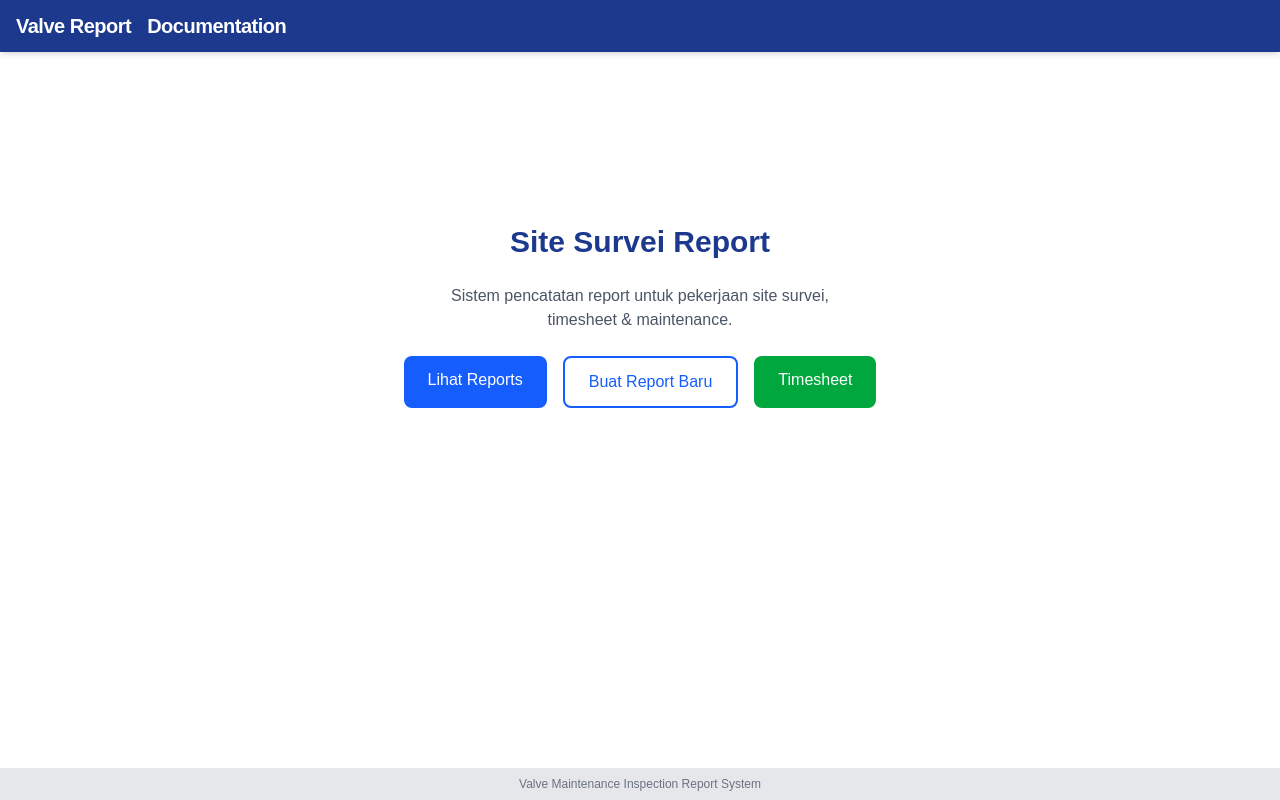
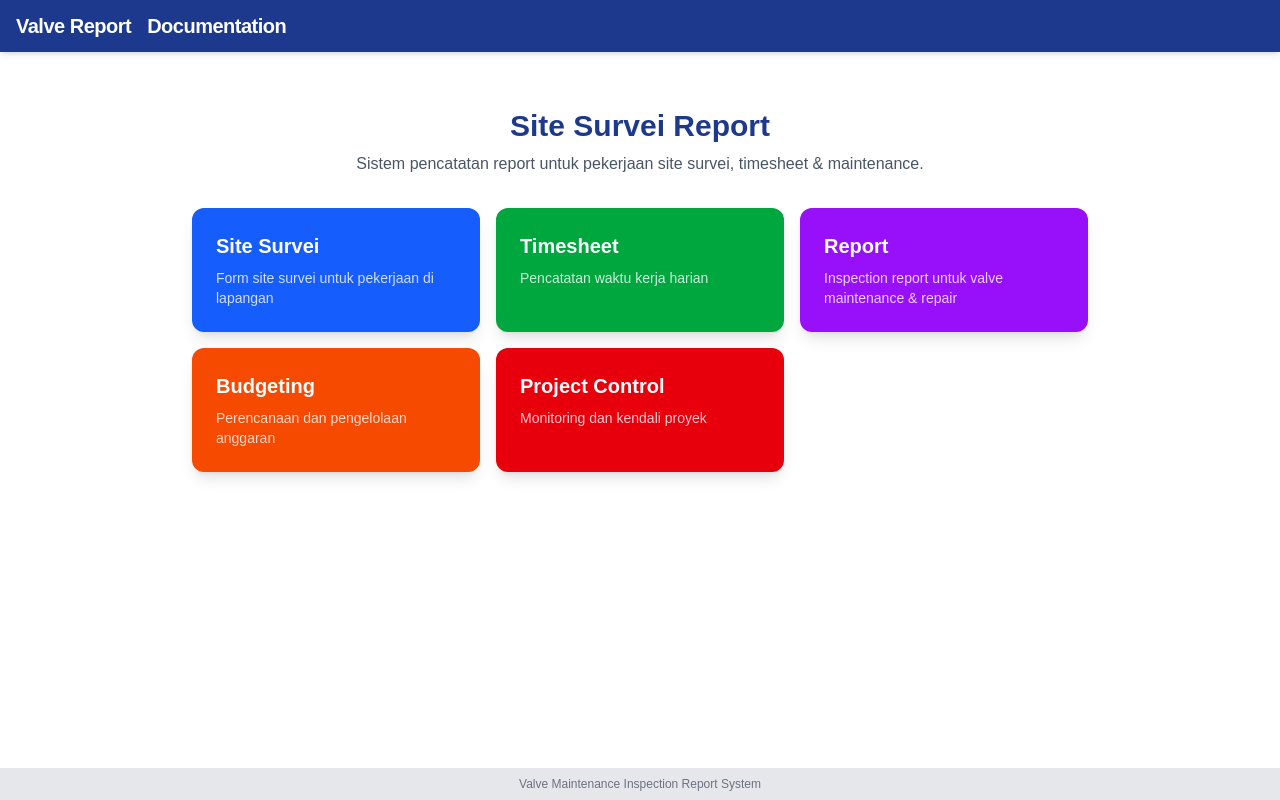
Before and after one commit to iksanfn1094/valve-report, a Next.js app: page / in a window 1280 px wide. Built offline with nearby package versions, Linux system fonts and the light colour scheme.

Commit message:
feat: Homepage dashboard dengan 5 menu - Site Survei, Timesheet, Report, Budgeting, Project Control

```diff
--- /dev/null
+++ b/app/budgeting/page.tsx
@@ -0,0 +1,12 @@
+'use client'
+
+export default function BudgetingPage() {
+  return (
+    <div className="space-y-6">
+      <div className="bg-white rounded-lg shadow border p-4">
+        <h2 className="text-lg font-bold text-gray-800 mb-3">Budgeting</h2>
+        <p className="text-sm text-gray-500">Form budgeting akan tersedia di sini.</p>
+      </div>
+    </div>
+  )
+}
--- a/app/page.tsx
+++ b/app/page.tsx
@@ -1,31 +1,58 @@
 import Link from "next/link";
+
+const menus = [
+  {
+    title: "Site Survei",
+    desc: "Form site survei untuk pekerjaan di lapangan",
+    href: "/site-survey",
+    color: "bg-blue-600 hover:bg-blue-700",
+  },
+  {
+    title: "Timesheet",
+    desc: "Pencatatan waktu kerja harian",
+    href: "/timesheet",
+    color: "bg-green-600 hover:bg-green-700",
+  },
+  {
+    title: "Report",
+    desc: "Inspection report untuk valve maintenance & repair",
+    href: "/reports",
+    color: "bg-purple-600 hover:bg-purple-700",
+  },
+  {
+    title: "Budgeting",
+    desc: "Perencanaan dan pengelolaan anggaran",
+    href: "/budgeting",
+    color: "bg-orange-600 hover:bg-orange-700",
+  },
+  {
+    title: "Project Control",
+    desc: "Monitoring dan kendali proyek",
+    href: "/project-control",
+    color: "bg-red-600 hover:bg-red-700",
+  },
+];
 
 export default function Home() {
   return (
-    <div className="flex flex-col items-center justify-center min-h-[60vh] gap-6">
+    <div className="space-y-8 py-8">
+      <div className="text-center">
         <h1 className="text-3xl font-bold text-blue-900">Site Survei Report</h1>
-      <p className="text-gray-600 max-w-md text-center">
+        <p className="text-gray-600 mt-2">
           Sistem pencatatan report untuk pekerjaan site survei, timesheet &amp; maintenance.
         </p>
-      <div className="flex gap-4">
+      </div>
+      <div className="grid grid-cols-1 sm:grid-cols-2 lg:grid-cols-3 gap-4 max-w-4xl mx-auto">
+        {menus.map((m) => (
           <Link
-          href="/reports"
-          className="bg-blue-600 text-white px-6 py-3 rounded-lg hover:bg-blue-700 transition font-medium"
+            key={m.title}
+            href={m.href}
+            className={`${m.color} text-white rounded-xl p-6 shadow-lg transition hover:scale-105`}
           >
-          Lihat Reports
+            <h2 className="text-xl font-bold">{m.title}</h2>
+            <p className="text-sm mt-2 text-white/80">{m.desc}</p>
           </Link>
-        <Link
-          href="/reports/new"
-          className="bg-white text-blue-600 border-2 border-blue-600 px-6 py-3 rounded-lg hover:bg-blue-50 transition font-medium"
-        >
-          Buat Report Baru
-        </Link>
-        <Link
-          href="/timesheet"
-          className="bg-green-600 text-white px-6 py-3 rounded-lg hover:bg-green-700 transition font-medium"
-        >
-          Timesheet
-        </Link>
+        ))}
       </div>
     </div>
   );
--- /dev/null
+++ b/app/project-control/page.tsx
@@ -0,0 +1,12 @@
+'use client'
+
+export default function ProjectControlPage() {
+  return (
+    <div className="space-y-6">
+      <div className="bg-white rounded-lg shadow border p-4">
+        <h2 className="text-lg font-bold text-gray-800 mb-3">Project Control</h2>
+        <p className="text-sm text-gray-500">Form project control akan tersedia di sini.</p>
+      </div>
+    </div>
+  )
+}
--- /dev/null
+++ b/app/site-survey/page.tsx
@@ -0,0 +1,12 @@
+'use client'
+
+export default function SiteSurveyPage() {
+  return (
+    <div className="space-y-6">
+      <div className="bg-white rounded-lg shadow border p-4">
+        <h2 className="text-lg font-bold text-gray-800 mb-3">Site Survei</h2>
+        <p className="text-sm text-gray-500">Form site survei akan tersedia di sini.</p>
+      </div>
+    </div>
+  )
+}
```
Lines whose indentation alone changed are shown as unchanged.
